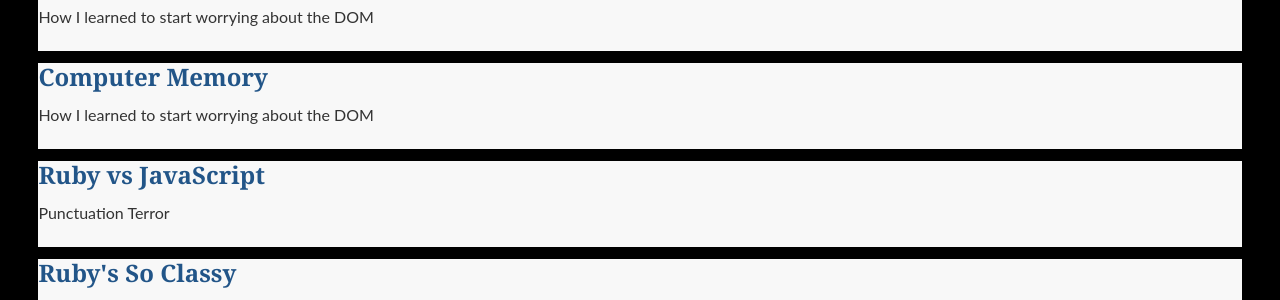
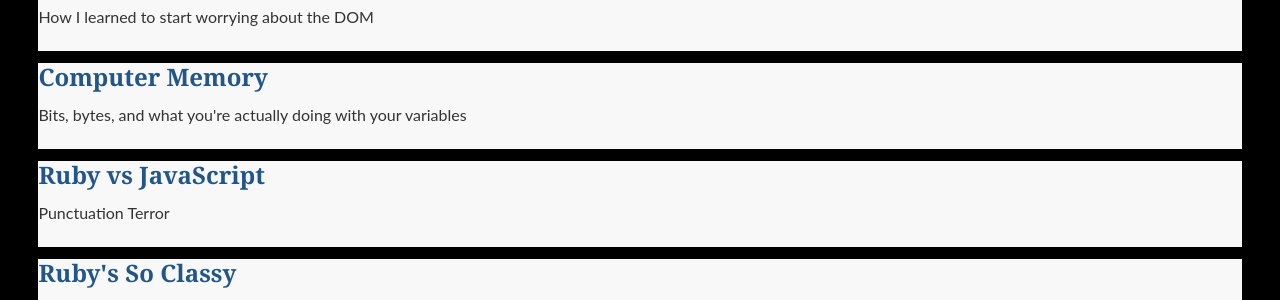
Before and after one commit to peternatewood/RoyTuesday.github.io, a Jekyll site: the page built from _pages/dbc_blog.html, in a window 1280 px wide and 971 px high. Shown: the part 143-443 px from the top of the window. Built offline with Jekyll 4.4.1, drawn with Linux system fonts in a browser that asks for light colours.

Commit message:
Correct description for memory dbc post

```diff
--- a/_posts/2015-11-21-tech.html
+++ b/_posts/2015-11-21-tech.html
@@ -1,7 +1,7 @@
 ---
 layout: default
 title: Computer Memory
-description: How I learned to start worrying about the DOM
+description: Bits, bytes, and what you're actually doing with your variables
 ---
 
 <section>
@@ -66,7 +66,7 @@
   </p>
   <article>
     <p>
-      <img alttext="Transistor Diagram" src={{ "/imgs/transistor-diagram.png" | prepend: site.baseurl }}/>
+      <img alttext="Transistor Diagram" src="{{ '/imgs/transistor-diagram.png' | prepend: site.baseurl }}"/>
     </p>
     <p>
       The "Collector" is where current flows in, the "Emitter" where it flows out. The "Base" is our switch: when current passes through it, the circuit closes and current can pass from "Collector" to "Emitter".
```
